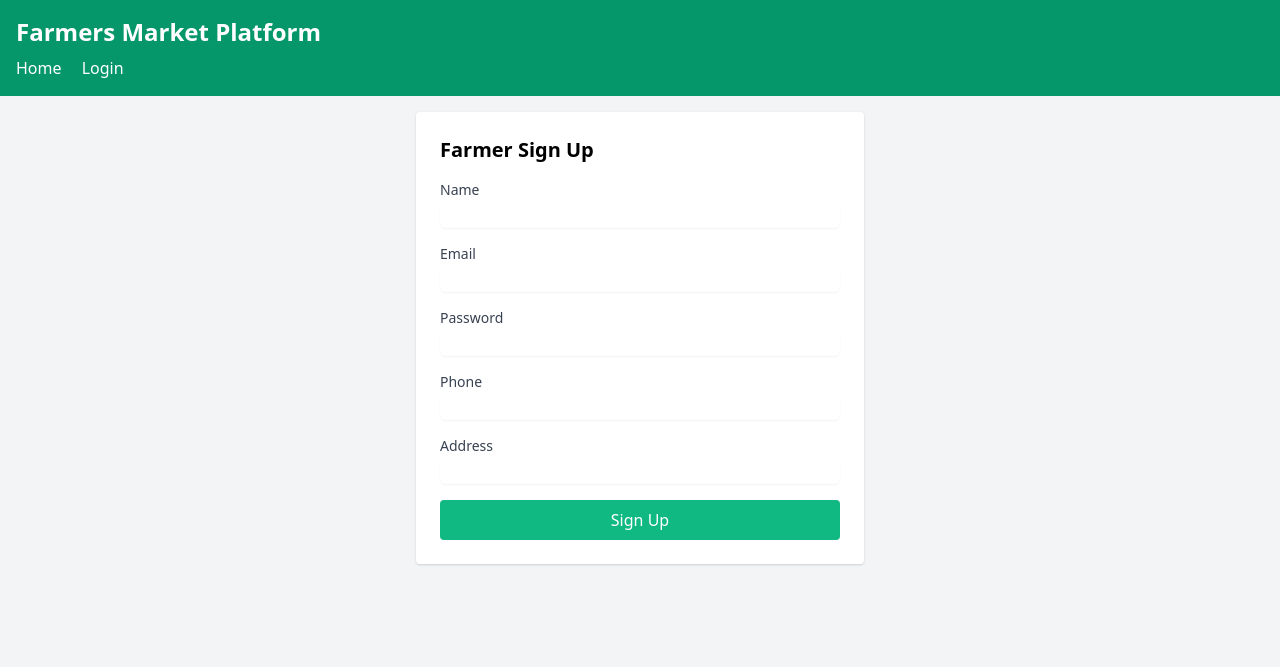
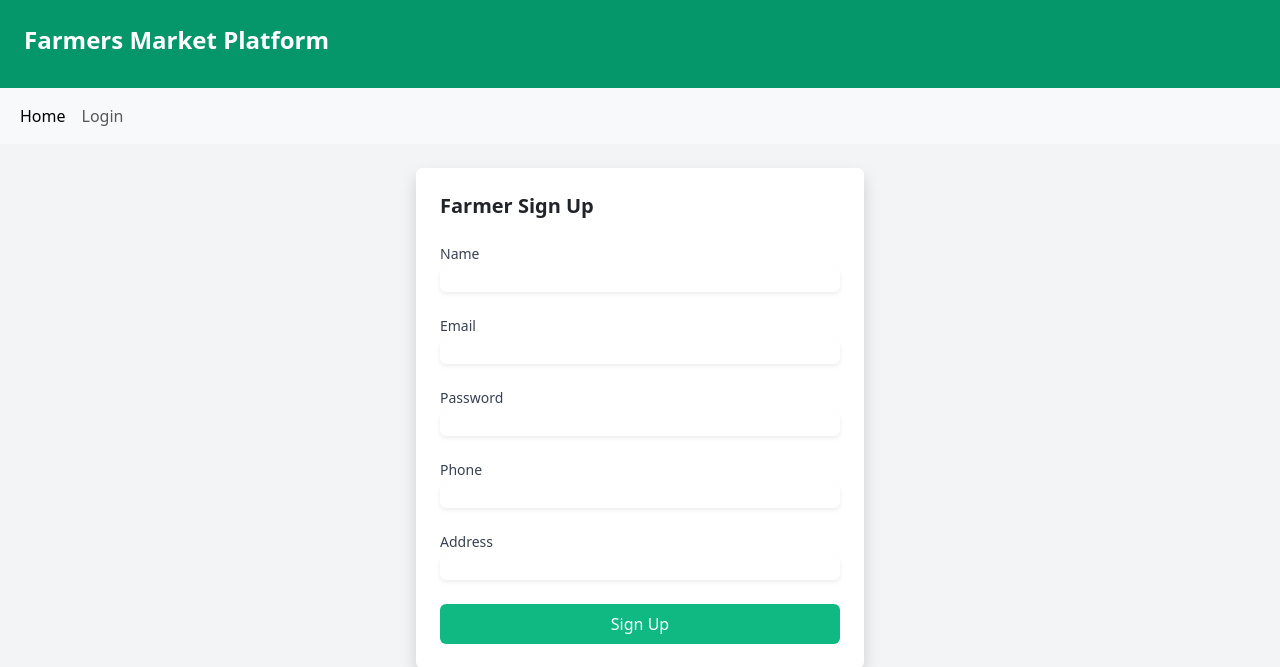
Before and after one commit to yash-goyal-0910/farm_cart, a Flask app: page /signup in a window 1280 px wide. Shown: the top 667 px of the page. Run offline with Flask 3, Linux system fonts and the light colour scheme.

Commit message:
updated SIGNUP,LOGIN pages

```diff
--- a/templates/signup.html
+++ b/templates/signup.html
@@ -4,16 +4,40 @@
     <meta charset="UTF-8">
     <meta name="viewport" content="width=device-width, initial-scale=1.0">
     <title>Sign Up - Farmers Market Platform</title>
+
     <link href="https://cdn.jsdelivr.net/npm/tailwindcss@2.2.19/dist/tailwind.min.css" rel="stylesheet">
+    <!-- Bootstrap 5 CSS -->
+    <link href="https://cdn.jsdelivr.net/npm/bootstrap@5.3.3/dist/css/bootstrap.min.css" rel="stylesheet" integrity="sha384-QWTKZyjpPEjISv5WaRU9OFeRpok6YctnYmDr5pNlyT2bRjXh0JMhjY6hW+ALEwIH" crossorigin="anonymous">
 </head>
 <body class="bg-gray-100">
     <header class="bg-green-600 text-white p-4">
         <h1 class="text-2xl font-bold">Farmers Market Platform</h1>
-        <nav class="mt-2">
+       <!--<nav class="mt-2">
             <a href="{{ url_for('index') }}" class="text-white hover:underline mr-4">Home</a>
             <a href="{{ url_for('login') }}" class="text-white hover:underline">Login</a>
-        </nav>
+        </nav> -->
     </header>
+    <!-- Bootstrap Navbar -->
+    <nav class="navbar navbar-expand-lg bg-body-tertiary">
+        <div class="container-fluid">
+
+            <button class="navbar-toggler" type="button" data-bs-toggle="collapse" data-bs-target="#navbarNav" aria-controls="navbarNav" aria-expanded="false" aria-label="Toggle navigation">
+                <span class="navbar-toggler-icon"></span>
+            </button>
+            <div class="collapse navbar-collapse" id="navbarNav">
+                <ul class="navbar-nav">
+                    <li class="nav-item">
+                        <a class="nav-link active" aria-current="page" href="#">Home</a>
+                    </li>
+                    <li class="nav-item">
+                        <a class="nav-link" href="{{ url_for('login') }}">Login</a>
+                    </li>
+
+
+                </ul>
+            </div>
+        </div>
+    </nav>
 
     <main class="container mx-auto p-4">
         <div class="max-w-md mx-auto bg-white p-6 rounded shadow">
```
Also changed, not shown: templates/login.html (+24 -2 lines), farmers_market.db.
